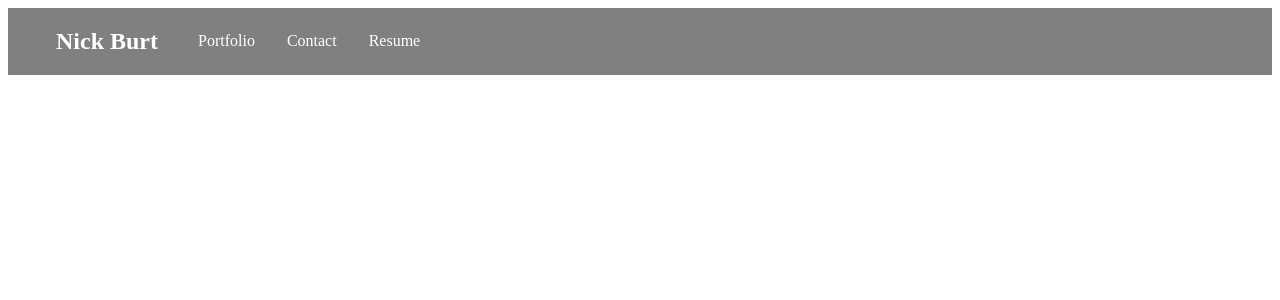
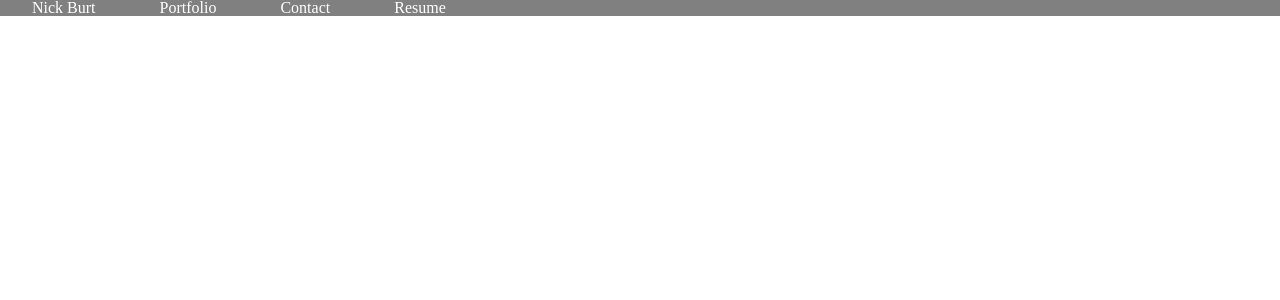
Before and after one commit to nbur4556/react-portfolio, a React (Create React App) app: page / in a window 1280 px wide. Shown: the top 300 px of the page. Built offline with nearby package versions, Linux system fonts and the light colour scheme.

Commit message:
includes css reset

```diff
--- a/src/index.js
+++ b/src/index.js
@@ -1,5 +1,7 @@
 import React from 'react';
 import ReactDOM from 'react-dom';
+import './stylesheets/reset.css';
+
 import App from './App';
 
 ReactDOM.render(
--- a/src/stylesheets/header.css
+++ b/src/stylesheets/header.css
@@ -11,12 +11,12 @@ nav ul{
 }
 
 nav li{
-    padding-right: 2em;
+    margin: 0 2em;
     list-style-type: none;
 }
 
 nav h1{
-    padding-left: 2em;
+    margin: 0 2em;
 }
 
 nav a{
--- /dev/null
+++ b/src/stylesheets/reset.css
@@ -0,0 +1,48 @@
+/* http://meyerweb.com/eric/tools/css/reset/
+   v2.0 | 20110126
+   License: none (public domain)
+*/
+
+html, body, div, span, applet, object, iframe,
+h1, h2, h3, h4, h5, h6, p, blockquote, pre,
+a, abbr, acronym, address, big, cite, code,
+del, dfn, em, img, ins, kbd, q, s, samp,
+small, strike, strong, sub, sup, tt, var,
+b, u, i, center,
+dl, dt, dd, ol, ul, li,
+fieldset, form, label, legend,
+table, caption, tbody, tfoot, thead, tr, th, td,
+article, aside, canvas, details, embed,
+figure, figcaption, footer, header, hgroup,
+menu, nav, output, ruby, section, summary,
+time, mark, audio, video {
+	margin: 0;
+	padding: 0;
+	border: 0;
+	font-size: 100%;
+	font: inherit;
+	vertical-align: baseline;
+}
+/* HTML5 display-role reset for older browsers */
+article, aside, details, figcaption, figure,
+footer, header, hgroup, menu, nav, section {
+	display: block;
+}
+body {
+	line-height: 1;
+}
+ol, ul {
+	list-style: none;
+}
+blockquote, q {
+	quotes: none;
+}
+blockquote:before, blockquote:after,
+q:before, q:after {
+	content: '';
+	content: none;
+}
+table {
+	border-collapse: collapse;
+	border-spacing: 0;
+}
```
